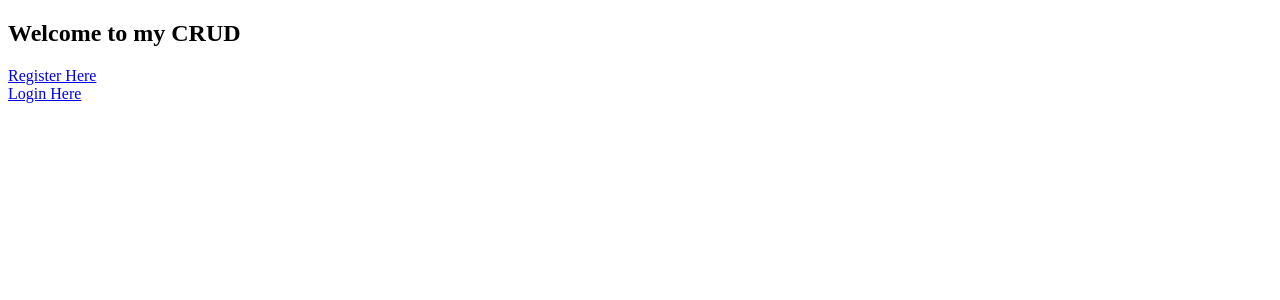
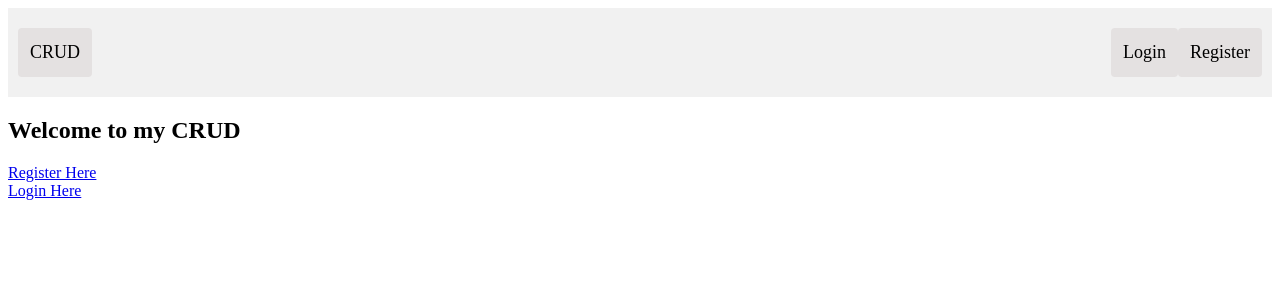
Before and after one commit to hobbsgo28/CRUDHobbs, a PHP site: page / in a window 1280 px wide. Shown: the top 300 px of the page. Run offline with PHP 8.4, Linux system fonts and the light colour scheme.

Commit message:
page header added

```diff
--- a/dashBoard.php
+++ b/dashBoard.php
@@ -1,5 +1,11 @@
 <html>
     <head> <link rel="stylesheet" href="style.css"> </head>
+    <div class="header">
+  <a href="index.php">CRUD</a>
+  <div class="header-right">
+    <a href="logoutConfig.php">Logout</a>
+  </div>
+</div>
 <body>
 
 <h1> Dashboard </h1>
--- a/index.php
+++ b/index.php
@@ -6,6 +6,13 @@
     <meta name="viewport" content="width=device-width, initial-scale=1.0">
     <title>Document</title>
 </head>
+<div class="header">
+  <a href="index.php">CRUD</a>
+  <div class="header-right">
+    <a href="login.php">Login</a>
+    <a href="register.php">Register</a>
+  </div>
+</div>
 
 <body>
 <?php
--- a/style.css
+++ b/style.css
@@ -11,3 +11,8 @@ input[type=submit] {background-color: rgba(18, 196, 18, 0.5)}
 input[type=submit]:hover {background-color: rgba(8, 154, 8, 0.5)}
 /* a {background-color: rgba(183, 219, 244, 0.75); border-radius: 3px; padding: 0.5px;
     margin-bottom: 5px;} */
+.header {overflow: hidden; background-color: #f1f1f1; padding: 20px 10px;}
+.header a {float: left; color: black; text-align: center; padding: 12px; text-decoration: none;
+  font-size: 18px; line-height: 25px; border-radius: 4px; background-color: rgb(228, 225, 225)}
+.header a:hover {background-color: #ddd; color: black;}
+.header-right {float: right;}
```
Also changed, not shown: login.php (+7 -0 lines), register.php (+7 -1 lines), updateInfo.php (+7 -0 lines), updatePass.php (+7 -1 lines).
